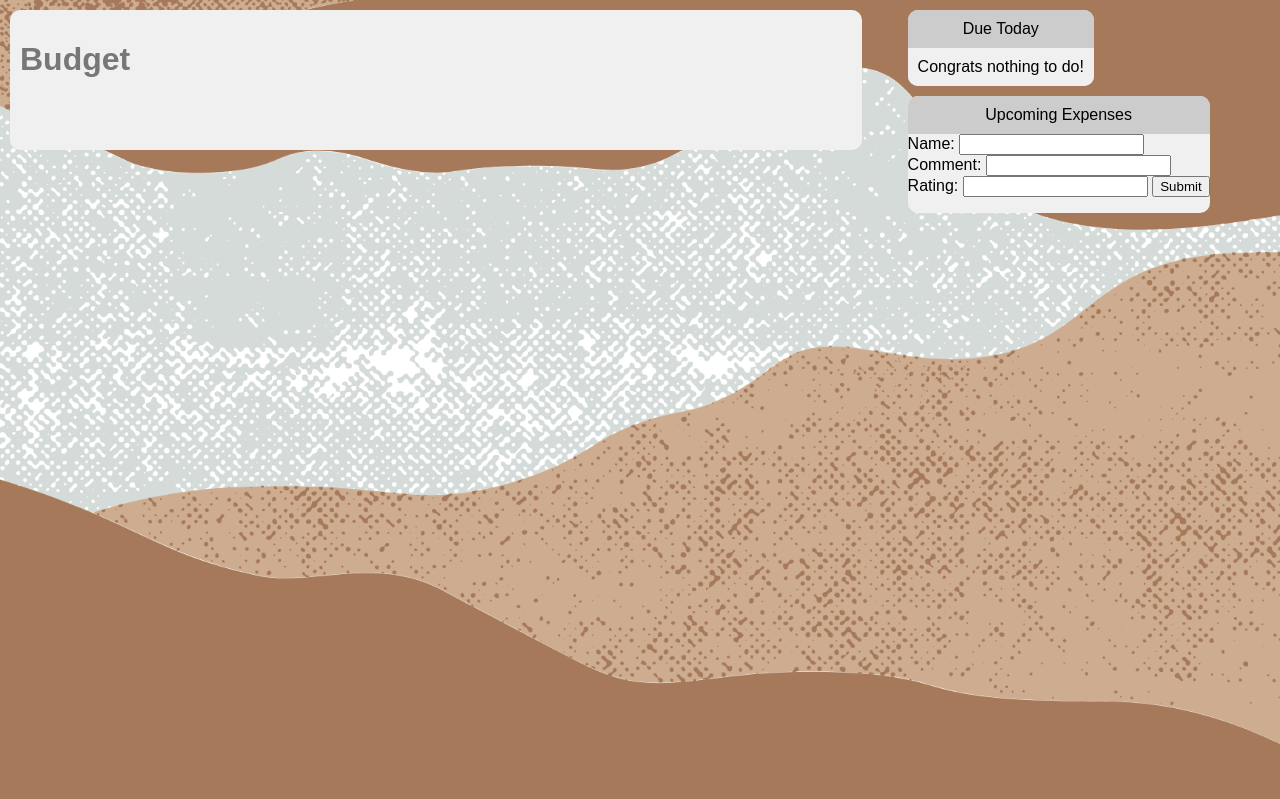
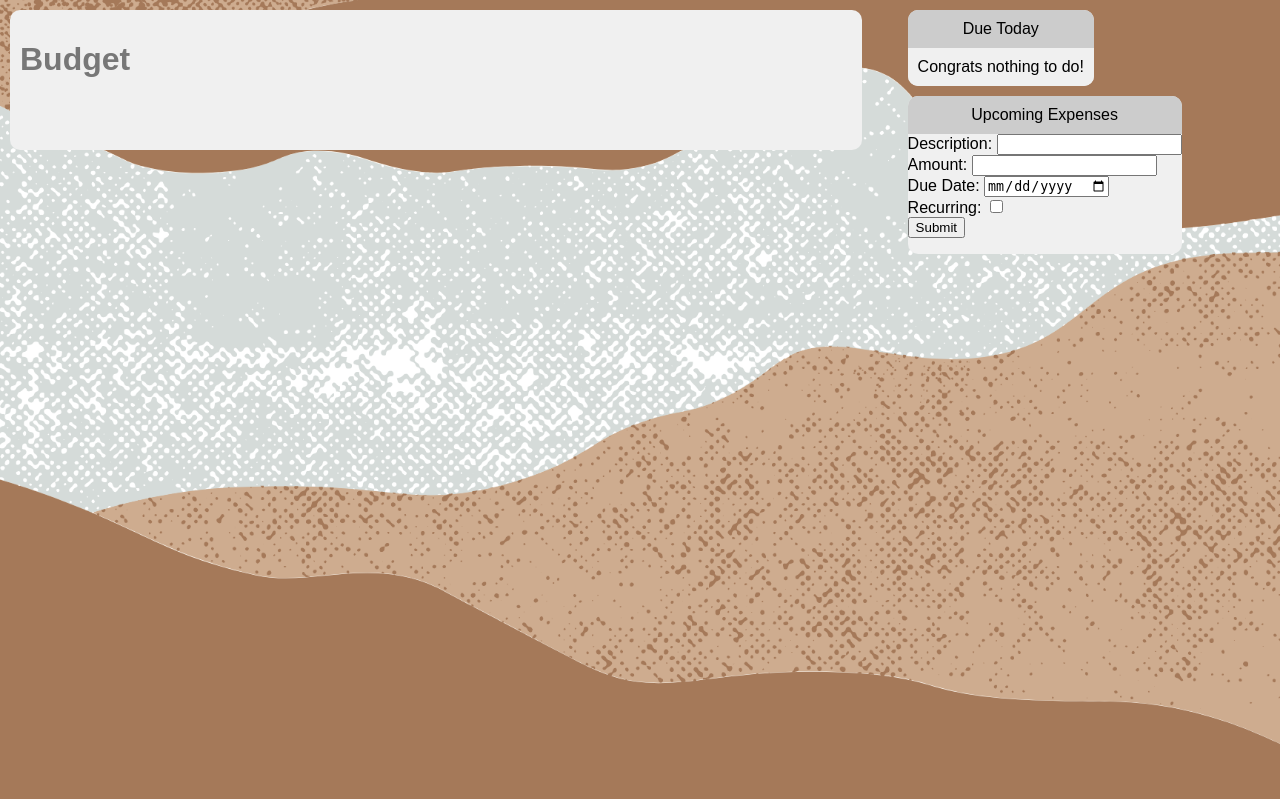
Before and after one commit to ryliewalsh/Orderly, a PHP site: page /pay.php in a window 1280 px wide. Shown: the part 104-903 px from the top of the page. Run offline with PHP 8.4, Linux system fonts and the light colour scheme.

Commit message:
corrected sql

```diff
--- a/addItem.php
+++ b/addItem.php
@@ -1,23 +1,22 @@
-
-
 <div id="text">
-
     <form method="post" action="itemHandler.php">
         <div>
-                <label for="name">Name:</label>
-                <input type="text" id="name" name="name">
+            <label for="description">Description:</label>
+            <input type="text" id="description" name="description">
         </div>
         <div>
-                <label for="name">Comment:</label>
-                <input type="text" id="comment" name="comment">
+            <label for="amount">Amount:</label>
+            <input type="text" id="amount" name="amount">
+        </div>
+        <div>
+            <label for="due_date">Due Date:</label>
+            <input type="date" id="due_date" name="due_date">
+        </div>
+        <div>
+            <label for="is_recurring">Recurring:</label>
+            <input type="checkbox" id="is_recurring" name="is_recurring" value="1">
         </div>
 
-            <div>
-                <label for="name">Rating:</label>
-                <input type="text" id="rating" name="rating">
         <input type="submit" value="Submit">
+    </form>
 </div>
-        </form>
-
-
-    </div>
--- a/ryliewalsh.sql
+++ b/ryliewalsh.sql
@@ -44,6 +44,7 @@ CREATE TABLE bills (
     bill_id INT AUTO_INCREMENT PRIMARY KEY,
     user_id INT NOT NULL,
     description TEXT NOT NULL,
+    amount DECIMAL(1000,2) NOT NULL,
     due_date DATE NOT NULL,
     is_recurring BOOLEAN NOT NULL,
     is_paid BOOLEAN NOT NULL,
```
Also changed, not shown: DAO.php (+8 -5 lines), itemHandler.php (+38 -28 lines). Lines whose indentation alone changed are shown as unchanged.
